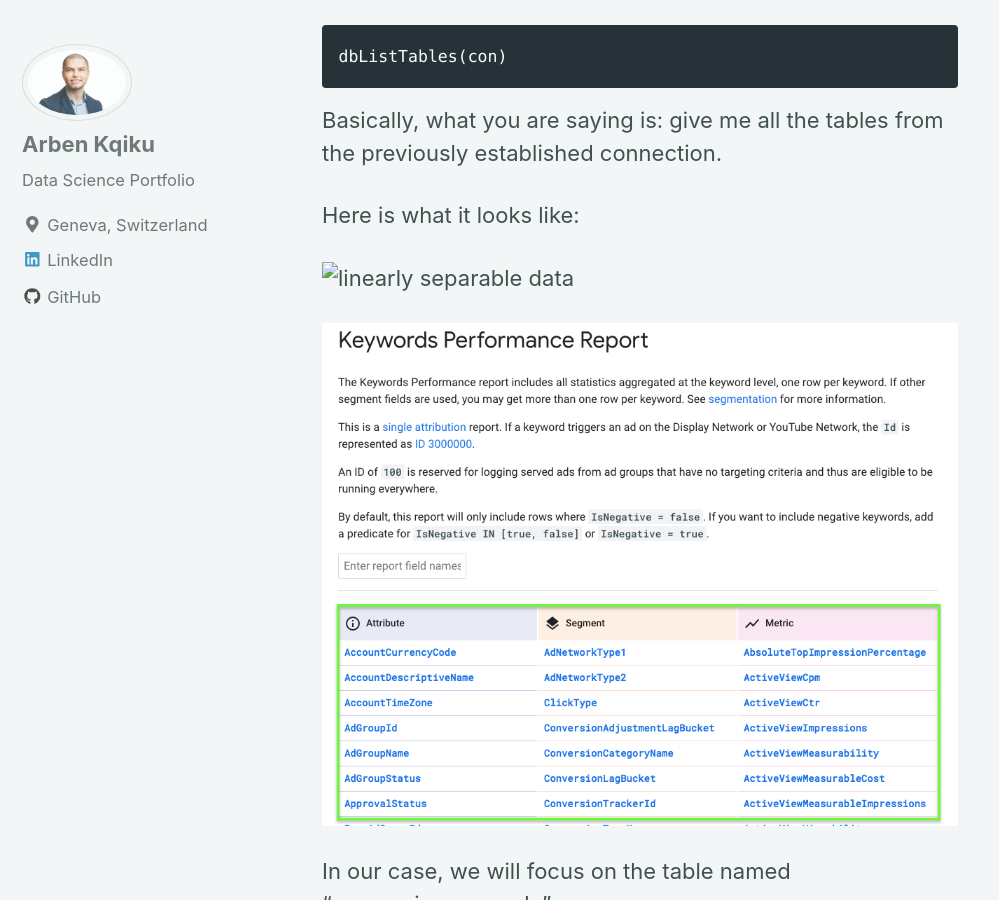
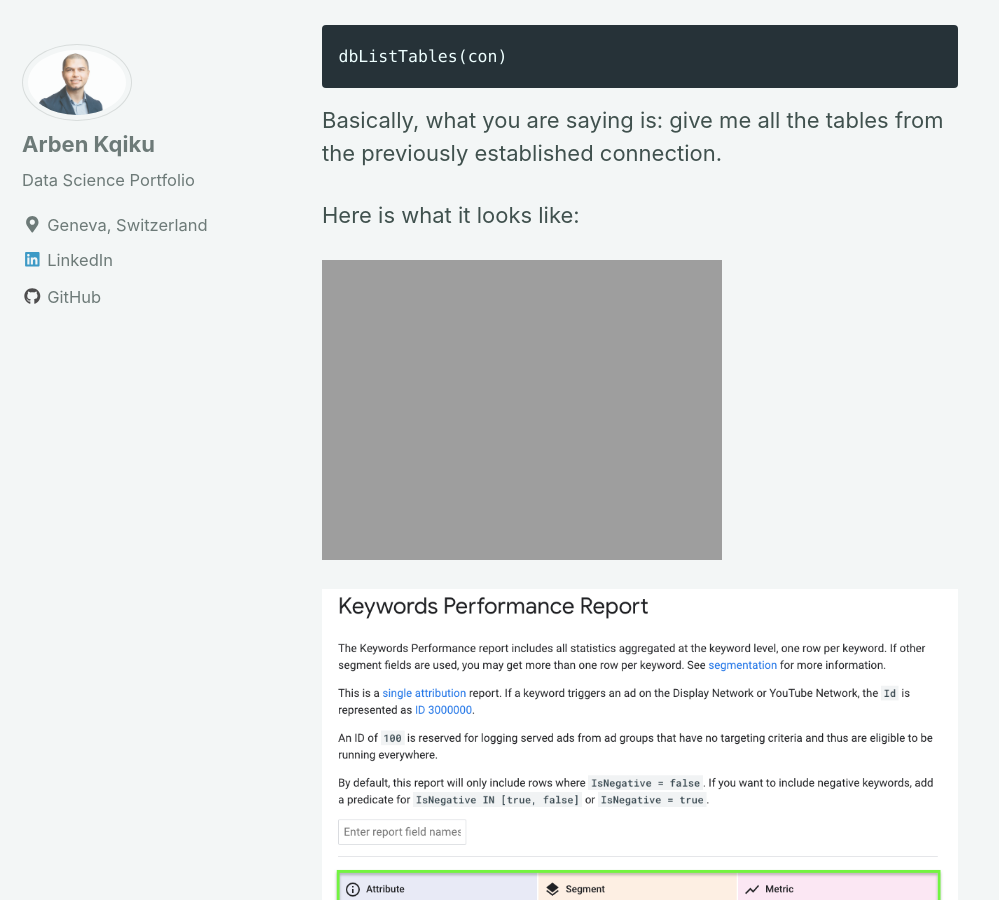
Before and after one commit to ArbenKqiku/arbenkqiku.github.io, a Jekyll site: the page built from _posts/2020-04-03-cdb-connect-big-query.md, in a window 1280 px wide and 900 px high, scrolled down 3595 px. Shown: the whole window, without its empty margins (0-999 px from the left). Built offline with Jekyll 4.4.1, drawn with Linux system fonts in a browser that asks for light colours; nearby versions of some CDN libraries.

Commit message:
Modified an image to see if it works

```diff
--- a/_posts/2020-04-03-cdb-connect-big-query.md
+++ b/_posts/2020-04-03-cdb-connect-big-query.md
@@ -77,7 +77,7 @@ Basically, what you are saying is: give me all the tables from the previously es
 
 Here is what it looks like:
 
-<img src="{{ site.url }}{{ site.baseurl }}/images/article-2-connect-to-bigquery/image-1.jpg" alt="linearly separable data">
+<img src="{{ site.url }}{{ site.baseurl }}/images/article-2-connect-to-bigquery/article-2-image-1.jpg" alt="linearly separable data">
 
 <img src="{{ site.url }}{{ site.baseurl }}/images/article-1-google-adwords-scripts/image-10.jpg" alt="linearly separable data">
 
```
Also changed, not shown: images/article-2-connect-to-bigquery/article-2-image-1.png (renamed from images/article-2-connect-to-bigquery/image-1.png), 1 other file.
